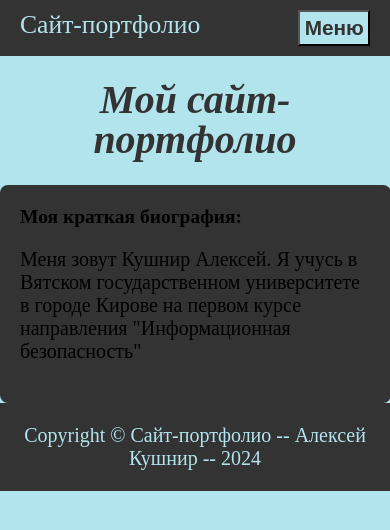
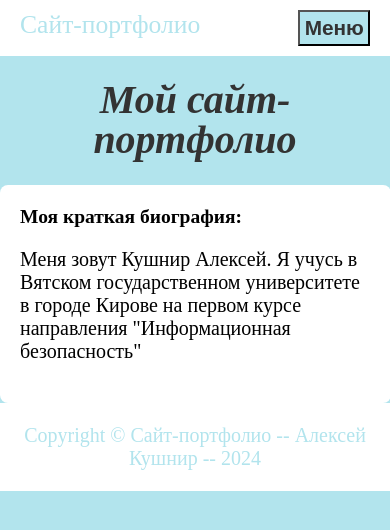
Before and after one commit to AndrewHooke/Alexey, a plain HTML site: page index.html in a window 390 px wide. Drawn offline with Linux system fonts and the light colour scheme.

Commit message:
Update style.css

```diff
--- a/CSS/style.css
+++ b/CSS/style.css
@@ -22,7 +22,7 @@ header b {
 }
 
 footer {
-    background-color: #333;
+    background-color: white;
     color: #b2e4ed;
     text-align: center;
     padding: 1px;
@@ -66,7 +66,7 @@ a {
     top: 0;
     left: 0;
     width: 100%;
-    background-color: #333;
+    background-color: white;
     color: #333;
     display: flex;
     justify-content: space-between;
@@ -101,7 +101,7 @@ a {
     top: 60px;
     left: 0;
     width: 100%;
-    background-color: #333;
+    background-color: white;
     padding: 10px;
     box-sizing: border-box;
     z-index: 999;
@@ -136,7 +136,7 @@ a {
 .resume section, #bio {
     width: 90%;
     margin: 0 auto;
-    background-color: #333;
+    background-color: white;
     padding: 40px 20px 20px 20px;
     border-radius: 8px;
     font-size: 13px;
```
